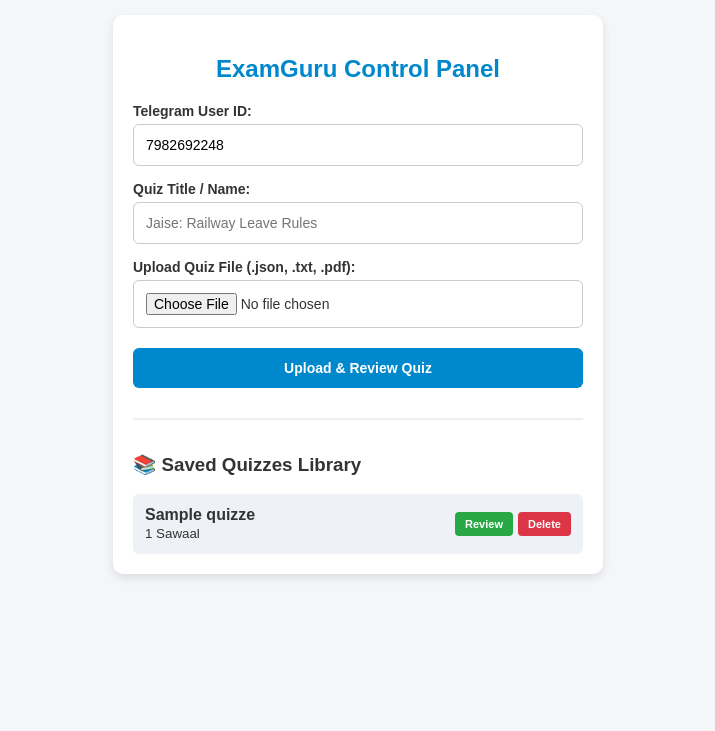
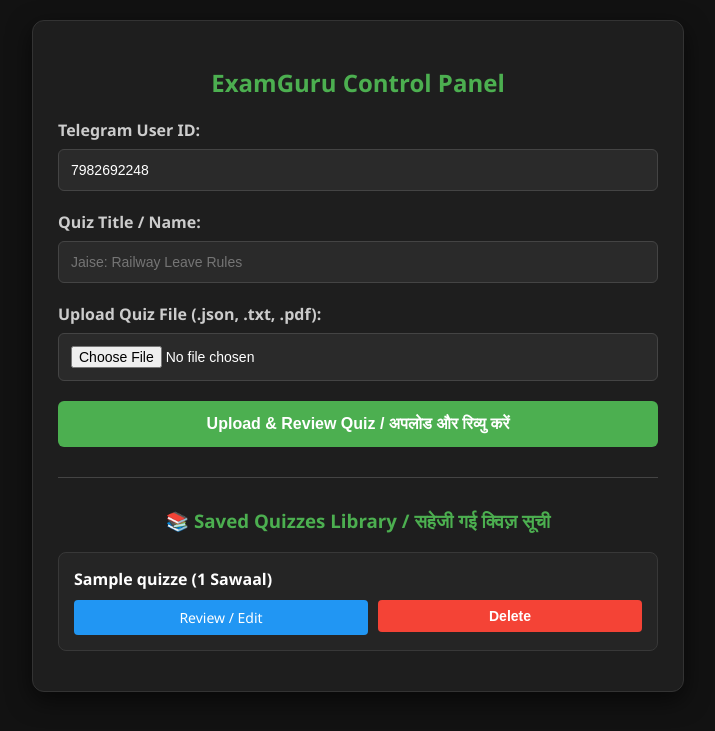
Before and after one commit to swiguru-quiz-bot/swiguru-quiz-bot, a Flask app: page / in a window 1280 px wide. Shown: the top 731 px of the page, without its empty margins (282-997 px from the left). Run offline with Flask 3, Linux system fonts and the light colour scheme; a database or web service that is not in the repository returns one stand-in record (values such as "Sample title").

Commit message:
Add files via upload

```diff
--- a/app.py
+++ b/app.py
@@ -25,6 +25,7 @@ quiz_lock = threading.Lock()
 active_quiz_running = False
 stop_requested = False
 current_active_quiz_id = None
+current_negative_marking = -0.33 # Default negative marking
 
 def load_quizzes():
     try:
@@ -48,7 +49,7 @@ def home():
 
 @app.route('/webhook', methods=['POST'])
 def telegram_webhook():
-    global stop_requested
+    global stop_requested, current_negative_marking
     try:
         data = request.get_json(force=True, silent=True)
         if not data:
@@ -112,6 +113,10 @@ def telegram_webhook():
                     correct_opt = doc.get("correct_opt")
                     is_correct = (selected_opt == correct_opt)
 
+                    # Dynamic Negative Marking calculation
+                    neg_val = doc.get("negative_marking", -0.33)
+                    score_change = 1.0 if is_correct else neg_val
+
                     scores_collection.update_one(
                         {"user_id": user_id, "quiz_id": doc.get("quiz_id")},
                         {
@@ -119,7 +124,7 @@ def telegram_webhook():
                             "$inc": {
                                 "correct": 1 if is_correct else 0,
                                 "incorrect": 0 if is_correct else 1,
-                                "score": 1.0 if is_correct else -0.33
+                                "score": score_change
                             }
                         },
                         upsert=True
@@ -229,7 +234,7 @@ def delete_quiz(quiz_id):
 
 @app.route('/play-group/<quiz_id>', methods=['POST'])
 def play_group(quiz_id):
-    global active_quiz_running, stop_requested, current_active_quiz_id
+    global active_quiz_running, stop_requested, current_active_quiz_id, current_negative_marking
 
     input_admin_id = request.form.get('admin_id', '').strip()
     if input_admin_id != OWNER_TELEGRAM_ID:
@@ -249,6 +254,13 @@ def play_group(quiz_id):
     timer_val = request.form.get('timer', '35')
     timer = int(timer_val) if timer_val.isdigit() else 35
 
+    # Negative marking value receive karein dashboard se
+    neg_val_str = request.form.get('negative_marking', '-0.33')
+    try:
+        current_negative_marking = float(neg_val_str)
+    except:
+        current_negative_marking = -0.33
+
     if not target_group:
         return "<h3>❌ Please enter Telegram Group Username!<br>टेलीग्राम ग्रुप यूजरनेम दर्ज करें!</h3>"
 
@@ -263,7 +275,7 @@ def play_group(quiz_id):
     current_active_quiz_id = quiz_id
     scores_collection.delete_many({"quiz_id": quiz_id})
 
-    thread = threading.Thread(target=run_live_quiz, args=(target_group, questions, timer, quiz_id))
+    thread = threading.Thread(target=run_live_quiz, args=(target_group, questions, timer, quiz_id, current_negative_marking))
     thread.daemon = True
     thread.start()
 
@@ -326,14 +338,14 @@ def play_group(quiz_id):
     <body>
         <div class="card">
             <h2>🎉 Live Quiz Started / लाइव क्विज़ शुरू हो चुकी है!</h2>
-            <p>Total <b>{len(questions)}</b> questions are being sent to <b>'{target_group}'</b>.<br>कुल <b>{len(questions)}</b> सवाल ग्रुप में भेजे जा रहे हैं।</p>
+            <p>Total <b>{len(questions)}</b> questions are being sent to <b>'{target_group}'</b>.<br>कुल <b>{len(questions)}</b> सवाल ग्रुप में भेजे जा रहे हैं।<br><br><b>Negative Marking:</b> {current_negative_marking}</p>
             <a href="/" class="btn">Go Back / वापस जाएं</a>
         </div>
     </body>
     </html>
     """
 
-def run_live_quiz(chat_id, questions, timer, quiz_id):
+def run_live_quiz(chat_id, questions, timer, quiz_id, negative_marking):
     global active_quiz_running, stop_requested
     with quiz_lock:
         active_quiz_running = True
@@ -386,7 +398,8 @@ def run_live_quiz(chat_id, questions, timer, quiz_id):
                                 scores_collection.insert_one({
                                     "poll_id": p_id,
                                     "quiz_id": quiz_id,
-                                    "correct_opt": int(q['correct'])
+                                    "correct_opt": int(q['correct']),
+                                    "negative_marking": negative_marking
                                 })
                             break
                         else:
@@ -428,7 +441,7 @@ def send_leaderboard(chat_id):
         send_message(chat_id, "📊 No one has answered yet! / अभी तक किसी ने उत्तर नहीं दिया है!")
         return
 
-    text = "🏆 *QUIZ LEADERBOARD / क्विज़ लीडरबोर्ड (Negative Marking: -0.33)*\n-----------------------------------\n"
+    text = f"🏆 *QUIZ LEADERBOARD / क्विज़ लीडरबोर्ड*\n-----------------------------------\n"
     for rank, user in enumerate(top_users, 1):
         name = user.get("user_name", "User")
         score = user.get("score", 0.0)
--- a/templates/index.html
+++ b/templates/index.html
@@ -3,59 +3,147 @@
 <head>
     <meta charset="UTF-8">
     <meta name="viewport" content="width=device-width, initial-scale=1.0">
-    <title>ExamGuru Quiz Dashboard</title>
+    <title>ExamGuru - Control Panel</title>
     <style>
-        body { font-family: Arial, sans-serif; padding: 15px; background: #f4f6f9; color: #333; margin: 0; }
-        .container { background: #fff; padding: 20px; border-radius: 10px; max-width: 450px; margin: auto; box-shadow: 0 4px 10px rgba(0,0,0,0.1); }
-        h2 { text-align: center; color: #0088cc; }
-        label { font-weight: bold; display: block; margin-top: 15px; font-size: 14px; }
-        input, button { width: 100%; padding: 12px; margin-top: 5px; box-sizing: border-box; border: 1px solid #ccc; border-radius: 6px; font-size: 14px; }
-        button { background: #0088cc; color: white; border: none; margin-top: 20px; cursor: pointer; font-weight: bold; }
-        button:hover { background: #006699; }
-        .quiz-list { margin-top: 30px; border-top: 2px solid #eee; padding-top: 15px; }
-        .quiz-item { background: #eef2f7; padding: 12px; border-radius: 6px; margin-top: 10px; display: flex; justify-content: space-between; align-items: center; }
-        .quiz-actions { display: flex; gap: 5px; }
-        .quiz-item a { text-decoration: none; background: #28a745; color: white; padding: 6px 10px; border-radius: 4px; font-size: 11px; font-weight: bold; }
-        .quiz-item button { background: #dc3545; color: white; border: none; padding: 6px 10px; border-radius: 4px; font-size: 11px; font-weight: bold; margin-top: 0; cursor: pointer; width: auto; }
+        body {
+            background-color: #121212;
+            color: #e0e0e0;
+            font-family: 'Segoe UI', Tahoma, Geneva, Verdana, sans-serif;
+            margin: 0;
+            padding: 20px;
+        }
+        .container {
+            max-width: 600px;
+            margin: 0 auto;
+            background: #1e1e1e;
+            padding: 25px;
+            border-radius: 12px;
+            box-shadow: 0 8px 24px rgba(0,0,0,0.6);
+            border: 1px solid #333;
+        }
+        h2, h3 {
+            color: #4caf50;
+            text-align: center;
+        }
+        .form-group {
+            margin-bottom: 20px;
+        }
+        label {
+            display: block;
+            margin-bottom: 8px;
+            font-weight: bold;
+            color: #ccc;
+        }
+        input[type="text"], input[type="file"], select {
+            width: 100%;
+            padding: 12px;
+            background: #2a2a2a;
+            border: 1px solid #444;
+            color: #fff;
+            border-radius: 6px;
+            box-sizing: border-box;
+            font-size: 14px;
+        }
+        button {
+            background-color: #4caf50;
+            color: white;
+            padding: 14px;
+            border: none;
+            border-radius: 6px;
+            font-size: 16px;
+            cursor: pointer;
+            width: 100%;
+            font-weight: bold;
+        }
+        button:hover {
+            background-color: #43a047;
+        }
+        .quiz-card {
+            background: #252525;
+            padding: 15px;
+            border-radius: 8px;
+            margin-bottom: 15px;
+            border: 1px solid #383838;
+        }
+        .quiz-title {
+            font-size: 16px;
+            font-weight: bold;
+            color: #fff;
+            margin-bottom: 10px;
+        }
+        .btn-row {
+            display: flex;
+            gap: 10px;
+        }
+        .btn-review {
+            background-color: #2196f3;
+            color: white;
+            padding: 8px 15px;
+            border-radius: 4px;
+            text-decoration: none;
+            font-size: 14px;
+            text-align: center;
+            flex: 1;
+        }
+        .btn-delete {
+            background-color: #f44336;
+            color: white;
+            padding: 8px 15px;
+            border-radius: 4px;
+            border: none;
+            cursor: pointer;
+            font-size: 14px;
+            flex: 1;
+        }
+        .btn-review:hover { background-color: #1976d2; }
+        .btn-delete:hover { background-color: #d32f2f; }
     </style>
 </head>
 <body>
+
     <div class="container">
         <h2>ExamGuru Control Panel</h2>
+
+        <!-- Quiz Upload Form -->
         <form action="/upload-quiz" method="POST" enctype="multipart/form-data">
+            <div class="form-group">
                 <label>Telegram User ID:</label>
                 <input type="text" name="admin_id" value="{{ owner_id }}" required>
+            </div>
 
+            <div class="form-group">
                 <label>Quiz Title / Name:</label>
                 <input type="text" name="quiz_title" placeholder="Jaise: Railway Leave Rules" required>
+            </div>
 
+            <div class="form-group">
                 <label>Upload Quiz File (.json, .txt, .pdf):</label>
                 <input type="file" name="file" required>
+            </div>
 
-            <button type="submit">Upload & Review Quiz</button>
+            <button type="submit">Upload & Review Quiz / अपलोड और रिव्यु करें</button>
         </form>
 
-        <div class="quiz-list">
-            <h3>📚 Saved Quizzes Library</h3>
+        <hr style="border: 0; border-top: 1px solid #444; margin: 30px 0;">
+
+        <h3>📚 Saved Quizzes Library / सहेजी गई क्विज़ सूची</h3>
+
         {% if quizzes %}
             {% for q_id, q_data in quizzes.items() %}
-                <div class="quiz-item">
-                    <div>
-                        <strong>{{ q_data.title }}</strong><br>
-                        <small>{{ q_data.questions|length }} Sawaal</small>
-                    </div>
-                    <div class="quiz-actions">
-                        <a href="/preview/{{ q_id }}">Review</a>
-                        <form action="/delete-quiz/{{ q_id }}" method="POST" style="margin:0;">
-                            <button type="submit" onclick="return confirm('Kya aap poori quiz delete karna chahte hain?');">Delete</button>
+                <div class="quiz-card">
+                    <div class="quiz-title">{{ q_data.title }} ({{ q_data.questions|length }} Sawaal)</div>
+                    <div class="btn-row">
+                        <a href="/preview/{{ q_id }}" class="btn-review">Review / Edit</a>
+                        <form action="/delete-quiz/{{ q_id }}" method="POST" style="flex: 1; margin: 0;">
+                            <button type="submit" class="btn-delete" onclick="return confirm('Kya aap is quiz ko delete karna chahte hain?');">Delete</button>
                         </form>
                     </div>
                 </div>
             {% endfor %}
         {% else %}
-                <p style="color: #777; font-size: 13px;">Abhi koi quiz saved nahi hai.</p>
+            <p style="text-align: center; color: #888;">Abhi tak koi quiz save nahi hai. / No quizzes saved yet.</p>
         {% endif %}
     </div>
-    </div>
+
 </body>
 </html>
```
Also changed, not shown: templates/preview.html (+37 -83 lines). Lines whose indentation alone changed are shown as unchanged.
